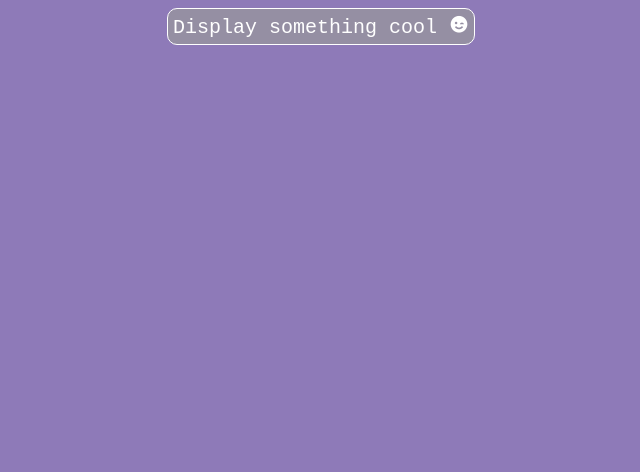
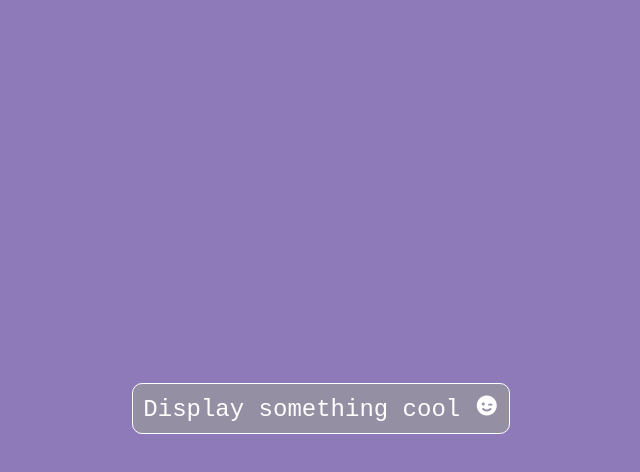
Before and after one commit to brukselek/WebApps, a plain HTML site: page WebApps/Jumpscare/index.html in a window 1280 px wide. Shown: the whole page, without its empty margins (319-959 px from the left). Drawn offline with nearby package versions, Linux system fonts and the light colour scheme.

Commit message:
working JS

```diff
--- a/WebApps/Jumpscare/script.js
+++ b/WebApps/Jumpscare/script.js
@@ -10,6 +10,7 @@ function jumpscare(){
    scareDiv.style.justifyContent = "center";
    scareDiv.style.alignItems = "center";
    scareDiv.style.zIndex = "9999";
+
 
    let img = document.createElement('img');
    img.src="foxyPlushimg.webp";
--- a/WebApps/Jumpscare/style.css
+++ b/WebApps/Jumpscare/style.css
@@ -1,6 +1,6 @@
 *{
    color: #fff;
-   font-size: 20px;
+   font-size: 24px;
    font-family: monospace;
 }
 body{
@@ -11,12 +11,13 @@ header{
    display: flex;
    justify-content: center;
    align-items: center;
+   height: 100vh;
 }
 
 header button{
    border: 1px white solid;
    border-radius: 10px;
-   padding: 5px;
+   padding: 10px;
    transition: background 1s;
    background-color: #958fa3;
 }
```
